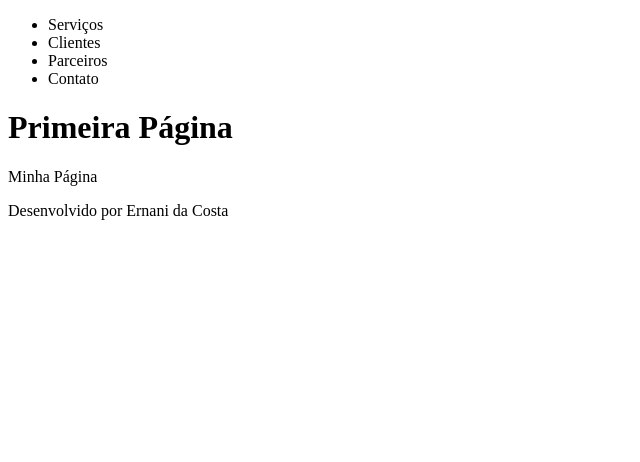
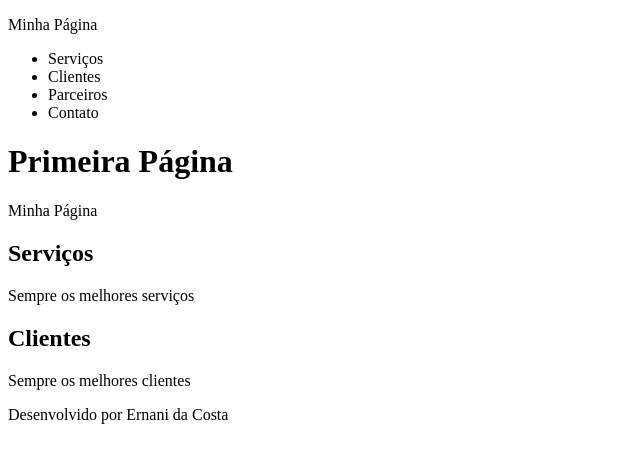
Before and after one commit to Ernanidacosta/Curso-HTML5-e-CSS3, a plain HTML site: page index.html in a window 1280 px wide. Shown: the whole page, without its empty margins (0-640 px from the left). Drawn offline with Linux system fonts and the light colour scheme.

Commit message:
Criada seção serviços e clientes

```diff
--- a/index.html
+++ b/index.html
@@ -7,6 +7,7 @@
 
     <body>
         <nav>
+            <p>Minha Página</p>
             <ul>
                 <li>Serviços</li>
                 <li>Clientes</li>
@@ -23,6 +24,15 @@
 
         </header>
 
+        <section id="servicos">
+            <h2>Serviços</h2>
+            <p>Sempre os melhores serviços</p>
+        </section>
+        <section id="clientes">
+            <h2>Clientes</h2>
+            <p>Sempre os melhores clientes</p>
+        </section>
+
         <footer>
             <p>Desenvolvido por Ernani da Costa</p>
         </footer>
```
